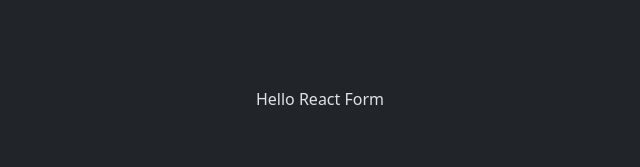
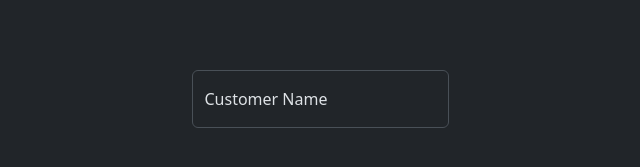
Before and after one commit to yishaiz/react-hook-form-food-delivery-, a React (Vite) app: page / in a window 1280 px wide. Shown: the part 293-460 px from the top of the page, without its empty margins (320-960 px from the left). Built offline with nearby package versions, Linux system fonts and the light colour scheme.

Commit message:
03-form-with-bootstrap

```diff
--- a/src/App.tsx
+++ b/src/App.tsx
@@ -1,14 +1,16 @@
-import { useState } from 'react'
-import './App.css'
+import './App.css';
+import FoodDeliveryForm from './FoodDeliveryForm';
 
 function App() {
   // const [count, setCount] = useState(0)
 
   return (
-      <p className="read-the-docs">
-        Hello React Form
-      </p>
-  )
+    <div className="container">
+      <div className="mx-5">
+        <FoodDeliveryForm />
+      </div>
+    </div>
+  );
 }
 
-export default App
+export default App;
--- /dev/null
+++ b/src/FoodDeliveryForm.tsx
@@ -0,0 +1,26 @@
+import { useState } from 'react';
+
+type FoodDeliveryFormType = {
+  customerName: string;
+  mobile: string;
+};
+
+export default function FoodDeliveryForm() {
+  const [values, setValues] = useState<FoodDeliveryFormType>({
+    customerName: '',
+    mobile: '',
+  });
+
+  return (
+    <form>
+      <div className="form-floating mb-3">
+        <input
+          type="text"
+          className="form-control"
+          placeholder="Customer Name"
+        />
+        <label htmlFor="floatingInput">Customer Name</label>
+      </div>
+    </form>
+  );
+}
```
